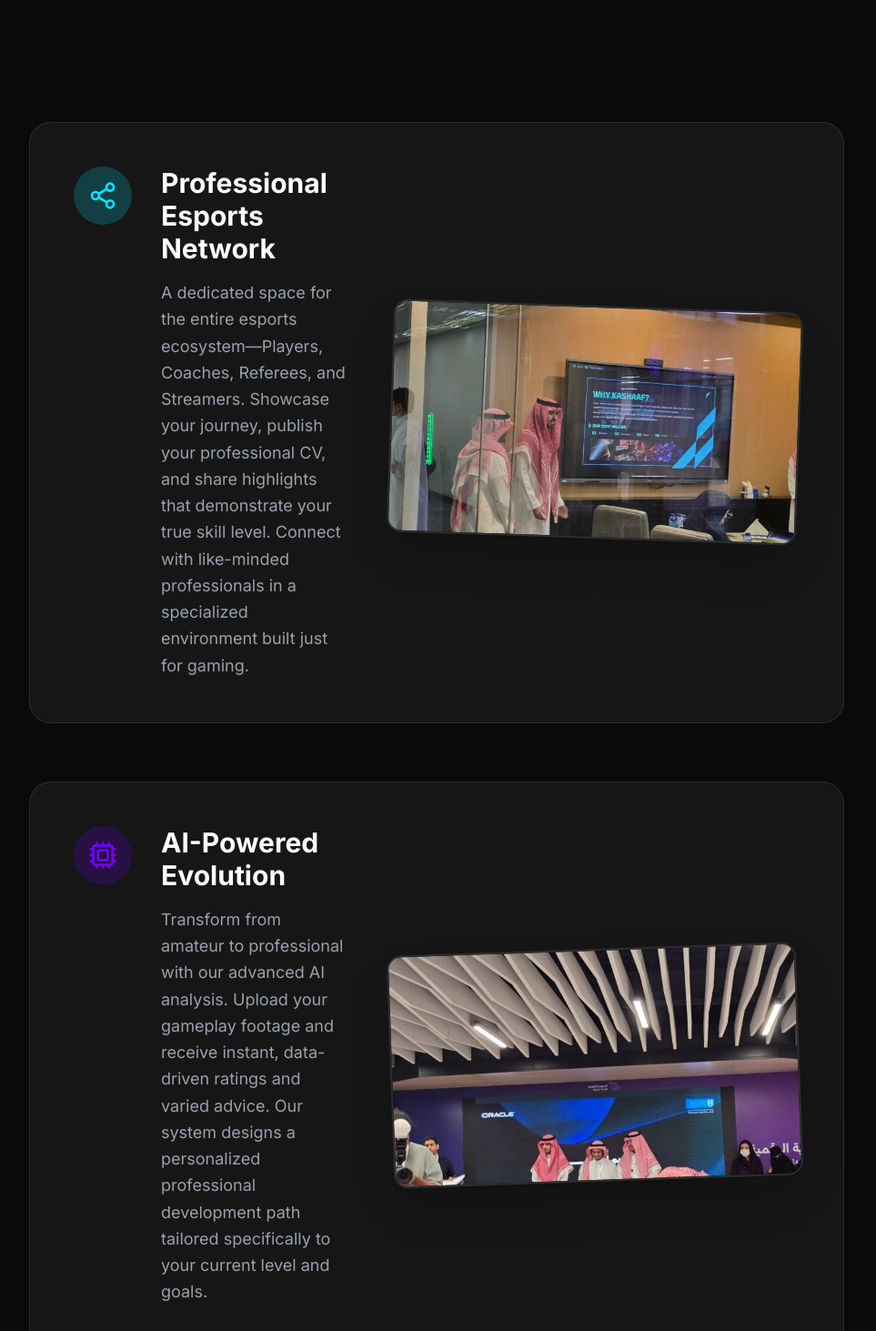
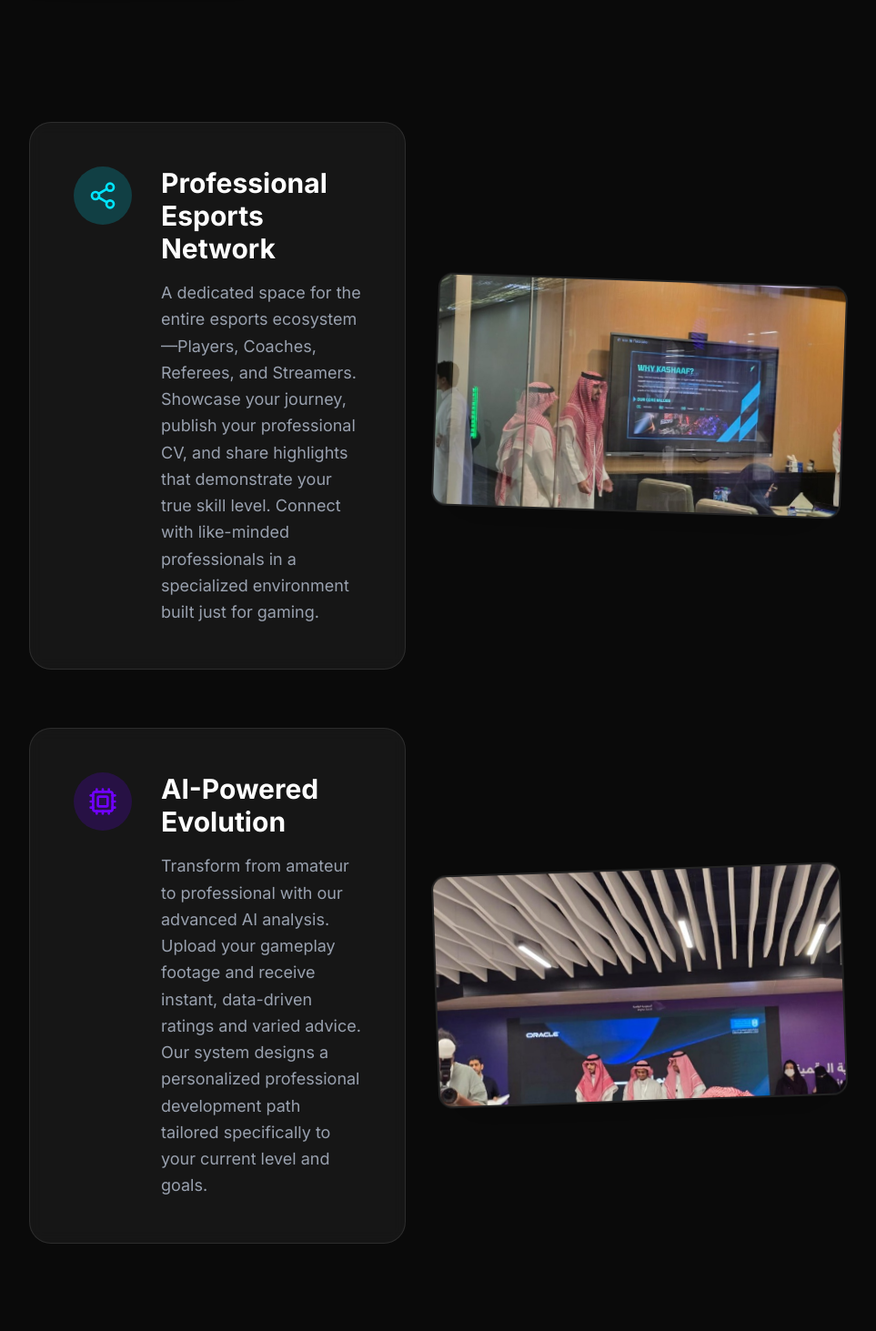
Before and after one commit to AbdulelahAlzahrani/Kashaaf, a React (Vite) app: page /#/about in a window 1280 px wide. Shown: the part 540-2003 px from the top of the page at 91% size, without its empty margins (160-1123 px from the left). Built offline with nearby package versions, Linux system fonts and the light colour scheme.

Commit message:
Separate images from text content containers on About Us page

```diff
--- a/src/pages/AboutUs.jsx
+++ b/src/pages/AboutUs.jsx
@@ -76,12 +76,12 @@ const AboutUs = () => {
                         <div className="space-y-16 mb-24 max-w-4xl mx-auto w-full">
                             {/* Professional Esports Network */}
                             {/* Professional Esports Network */}
+                            {/* Professional Esports Network */}
+                            <div className="flex flex-col lg:flex-row gap-8 items-center">
                                 <motion.div
                                     variants={itemVariants}
-                                className="p-8 md:p-12 rounded-3xl bg-white/5 backdrop-blur-sm border border-white/10 hover:border-gaming-primary/50 transition-all"
+                                    className="flex-1 p-8 md:p-12 rounded-3xl bg-white/5 backdrop-blur-sm border border-white/10 hover:border-gaming-primary/50 transition-all"
                                 >
-                                <div className="flex flex-col lg:flex-row gap-12 items-center">
-                                    <div className="flex-1">
                                     <div className="flex flex-col md:flex-row gap-8 items-start">
                                         <div className="w-16 h-16 rounded-full bg-gaming-primary/20 flex items-center justify-center flex-shrink-0">
                                             <Share2 className="text-gaming-primary w-8 h-8" />
@@ -95,9 +95,10 @@ const AboutUs = () => {
                                             </p>
                                         </div>
                                     </div>
-                                    </div>
+                                </motion.div>
+
                                 {/* Image 1 */}
-                                    <div className="w-full lg:w-[450px] flex-shrink-0">
+                                <motion.div variants={itemVariants} className="w-full lg:w-[450px] flex-shrink-0">
                                     <motion.img
                                         whileHover={{ scale: 1.05, rotate: 0 }}
                                         whileTap={{ scale: 0.95 }}
@@ -106,18 +107,17 @@ const AboutUs = () => {
                                         onClick={() => setSelectedImage(`${import.meta.env.BASE_URL}about_images/event-1.jpg`)}
                                         className="w-full h-64 object-cover rounded-2xl border-2 border-white/10 shadow-2xl rotate-2 cursor-pointer hover:border-gaming-primary/50 transition-all duration-300"
                                     />
+                                </motion.div>
                             </div>
-                                </div>
-                            </motion.div>
 
                             {/* AI-Powered Evolution */}
                             {/* AI-Powered Evolution */}
+                            {/* AI-Powered Evolution */}
+                            <div className="flex flex-col lg:flex-row gap-8 items-center">
                                 <motion.div
                                     variants={itemVariants}
-                                className="p-8 md:p-12 rounded-3xl bg-white/5 backdrop-blur-sm border border-white/10 hover:border-gaming-secondary/50 transition-all"
+                                    className="flex-1 p-8 md:p-12 rounded-3xl bg-white/5 backdrop-blur-sm border border-white/10 hover:border-gaming-secondary/50 transition-all"
                                 >
-                                <div className="flex flex-col lg:flex-row gap-12 items-center">
-                                    <div className="flex-1">
                                     <div className="flex flex-col md:flex-row gap-8 items-start">
                                         <div className="w-16 h-16 rounded-full bg-gaming-secondary/20 flex items-center justify-center flex-shrink-0">
                                             <Cpu className="text-gaming-secondary w-8 h-8" />
@@ -131,9 +131,10 @@ const AboutUs = () => {
                                             </p>
                                         </div>
                                     </div>
-                                    </div>
+                                </motion.div>
+
                                 {/* Image 2 */}
-                                    <div className="w-full lg:w-[450px] flex-shrink-0">
+                                <motion.div variants={itemVariants} className="w-full lg:w-[450px] flex-shrink-0">
                                     <motion.img
                                         whileHover={{ scale: 1.05, rotate: 0 }}
                                         whileTap={{ scale: 0.95 }}
@@ -142,9 +143,8 @@ const AboutUs = () => {
                                         onClick={() => setSelectedImage(`${import.meta.env.BASE_URL}about_images/event-2.jpg`)}
                                         className="w-full h-64 object-cover rounded-2xl border-2 border-white/10 shadow-2xl rotate-[-2deg] cursor-pointer hover:border-gaming-secondary/50 transition-all duration-300"
                                     />
+                                </motion.div>
                             </div>
-                                </div>
-                            </motion.div>
                         </div>
 
                         {/* 3. Vision Section */}
```
Lines whose indentation alone changed are shown as unchanged.
